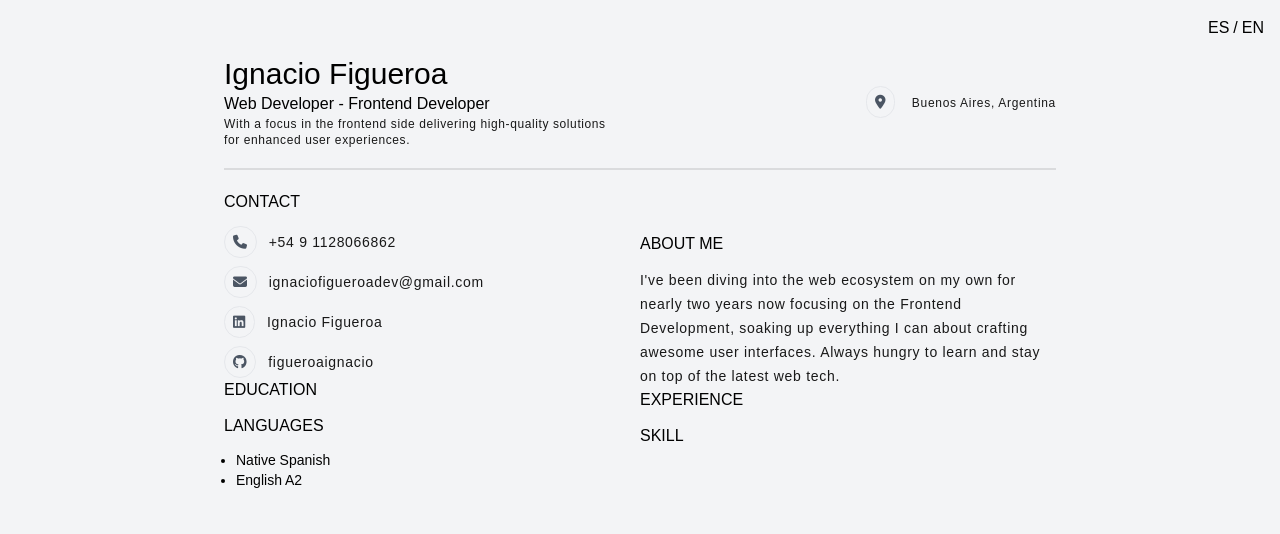
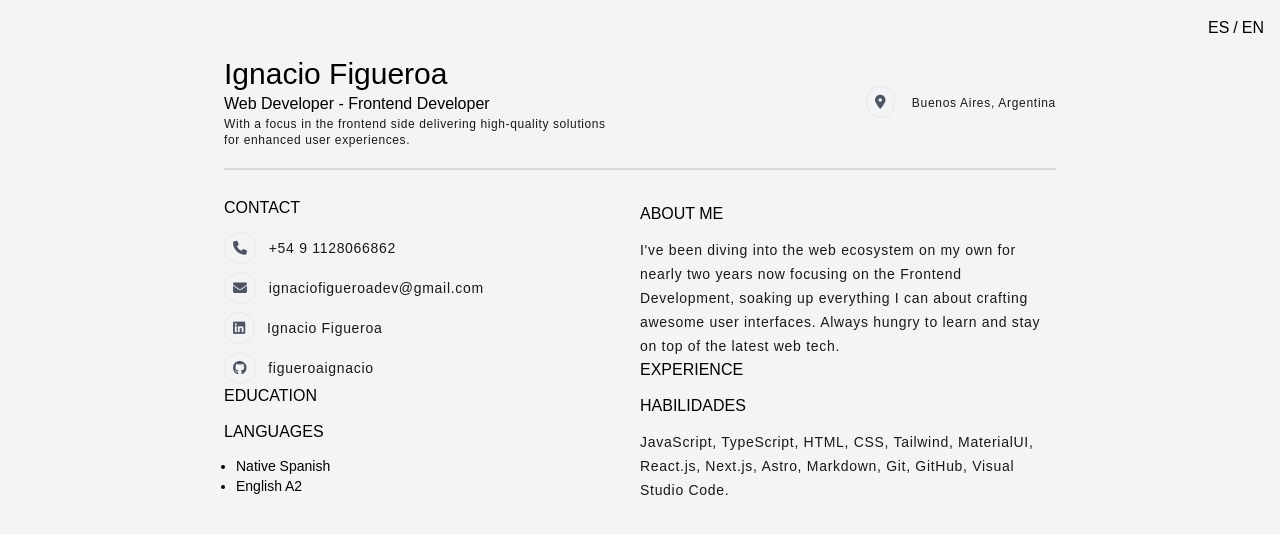
Before and after one commit to figueroaignacio/cv, a website built with Vite: page index.html in a window 1280 px wide. Built offline with nearby package versions, Linux system fonts and the light colour scheme; files whose address does not match are found by name.

Commit message:
feat: add skills items

```diff
--- a/index.html
+++ b/index.html
@@ -61,6 +61,7 @@
           </div>
           <div>
             <h3 data-section="skills" data-value="title"></h3>
+            <p data-section="skills" data-value="skillsItems"></p>
           </div>
         </section>
       </div>
--- a/src/languages/en.json
+++ b/src/languages/en.json
@@ -22,6 +22,7 @@
     "title": "Experience"
   },
   "skills": {
-    "title": "Skill"
+    "title": "Habilidades",
+    "skillsItems": "JavaScript, TypeScript, HTML, CSS, Tailwind, MaterialUI, React.js, Next.js, Astro, Markdown, Git, GitHub, Visual Studio Code."
   }
 }
--- a/src/languages/es.json
+++ b/src/languages/es.json
@@ -22,6 +22,7 @@
     "title": "Experiencia"
   },
   "skills": {
-    "title": "Habilidades"
+    "title": "Habilidades",
+    "skillsItems": "JavaScript, TypeScript, HTML, CSS, Tailwind, MaterialUI, React.js, Next.js, Astro, Markdown, Git, GitHub, Visual Studio Code."
   }
 }
```
Also changed, not shown: src/styles/output.css.
